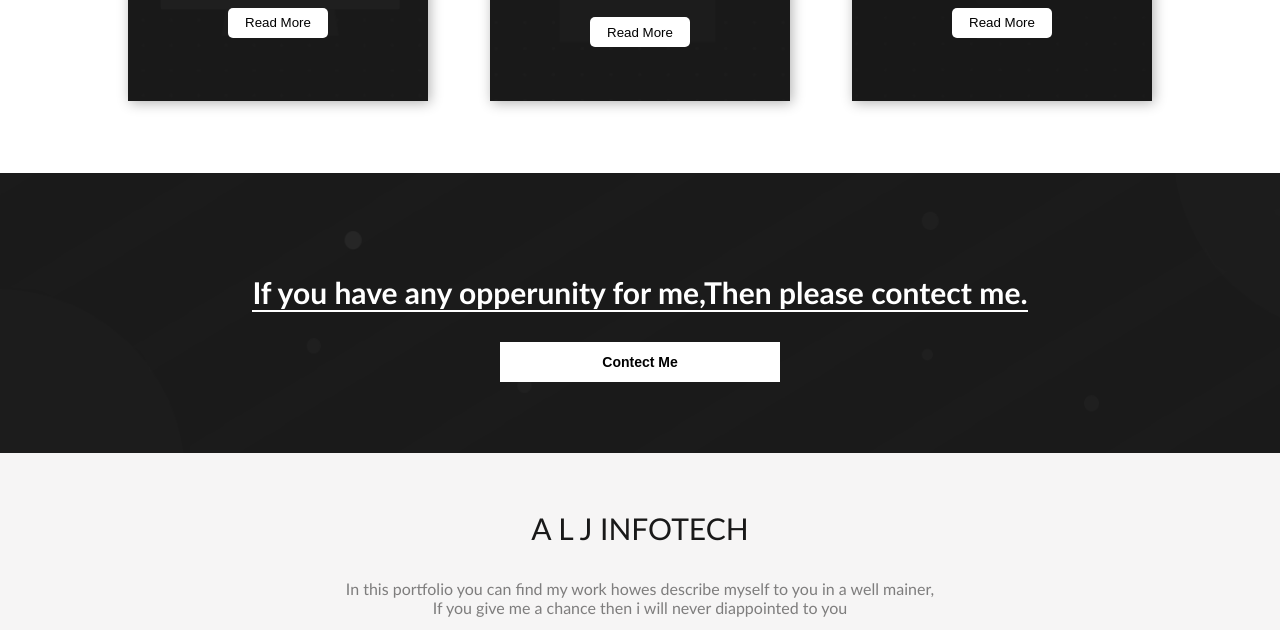
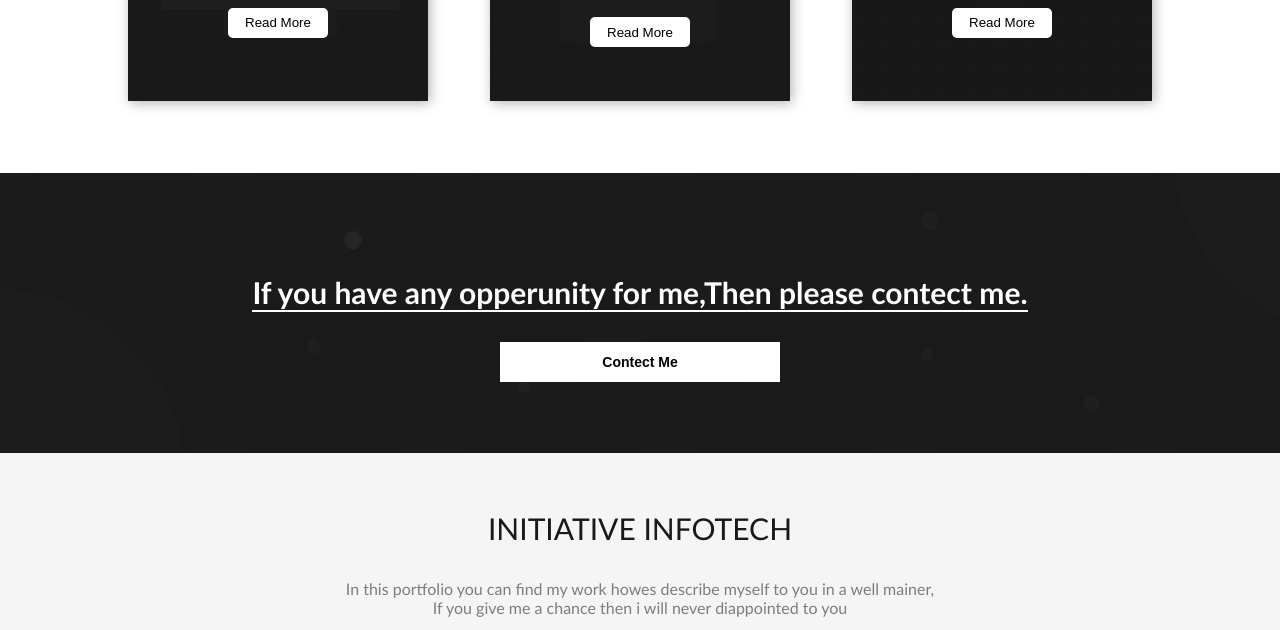
Before and after one commit to Mayank481/webapp2, a plain HTML site: page About.html in a window 1280 px wide. Shown: the part 1473-2103 px from the top of the page. Drawn offline with Linux system fonts and the light colour scheme.

Commit message:
my second commit

```diff
--- a/About.html
+++ b/About.html
@@ -17,7 +17,7 @@
 <body>
     <section>
     <nav>
-    <a href="logo.jpeg" class="logo">A L J Infotech</a>
+    <a href="logo.jpeg" class="logo">INITIATIVE INFOTECH</a>
         <ul>
         <li><a href="#" class="active">Home</a></li>
         <li><a href="#">About</a></li>
@@ -85,7 +85,7 @@
         <button>Contect Me</button>
     </div>
     <footer>
-        <p>A L J INFOTECH</p>
+        <p>INITIATIVE INFOTECH</p>
         <p>In this portfolio you can find my work howes describe myself to you in a well mainer,
             If you give me a chance then i will never diappointed to you
     </p>
```
